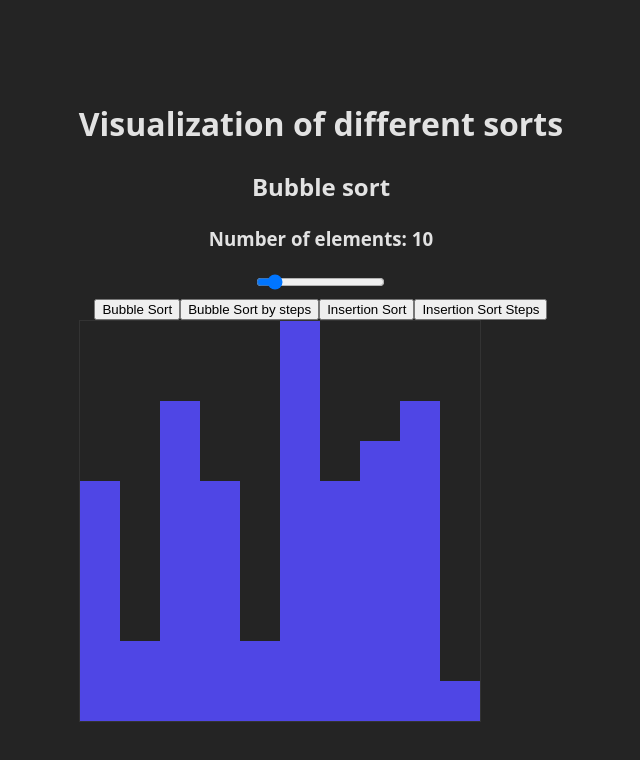
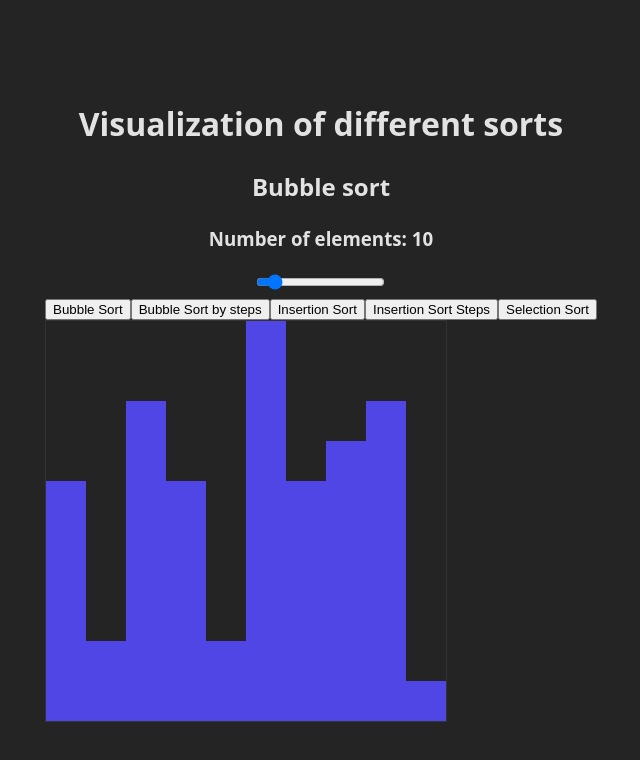
Before and after one commit to KohseyPower/sort, a React (Vite) app: page / in a window 1280 px wide. Shown: the top 760 px of the page, without its empty margins (319-959 px from the left). Built offline with nearby package versions, Linux system fonts and the light colour scheme.

Commit message:
feat(algorithms): add seleciton sort

```diff
--- a/src/Simulator.tsx
+++ b/src/Simulator.tsx
@@ -5,6 +5,7 @@ import {
   bubbleSortGenerator,
   insertionSort,
   insertionSortGenerator,
+  selectionSort,
 } from "./algorithms";
 
 const MIN = 5;
@@ -78,6 +79,9 @@ export default function Simulator() {
           <button onClick={() => runSort(insertionSortGenerator(elements))}>
             Insertion Sort Steps
           </button>
+          <button onClick={() => setElements(selectionSort(elements))}>
+            Selection Sort
+          </button>
         </div>
         <Styled.Canvas $size={WINDOWSIZE} $cols={totalElements}>
           {elements.map((value, index) => (
--- /dev/null
+++ b/src/algorithms/SelectionSort.ts
@@ -0,0 +1,16 @@
+export function selectionSort(elements: number[]): number[] {
+  const sortedElements = [...elements];
+  for (let i = 0; i < sortedElements.length; i++) {
+    let minIndex = i;
+    for (let j = i; j < sortedElements.length; j++) {
+      if (sortedElements[j] < sortedElements[minIndex]) {
+        minIndex = j;
+      }
+    }
+    [sortedElements[i], sortedElements[minIndex]] = [
+      sortedElements[minIndex],
+      sortedElements[i],
+    ];
+  }
+  return sortedElements;
+}
--- a/src/algorithms/index.ts
+++ b/src/algorithms/index.ts
@@ -2,3 +2,4 @@ export { bubbleSort } from "./BubbleSort";
 export { insertionSort } from "./InsertionSort";
 export { bubbleSortGenerator } from "./BubbleSort";
 export { insertionSortGenerator } from "./InsertionSort";
+export { selectionSort } from "./SelectionSort";
```
